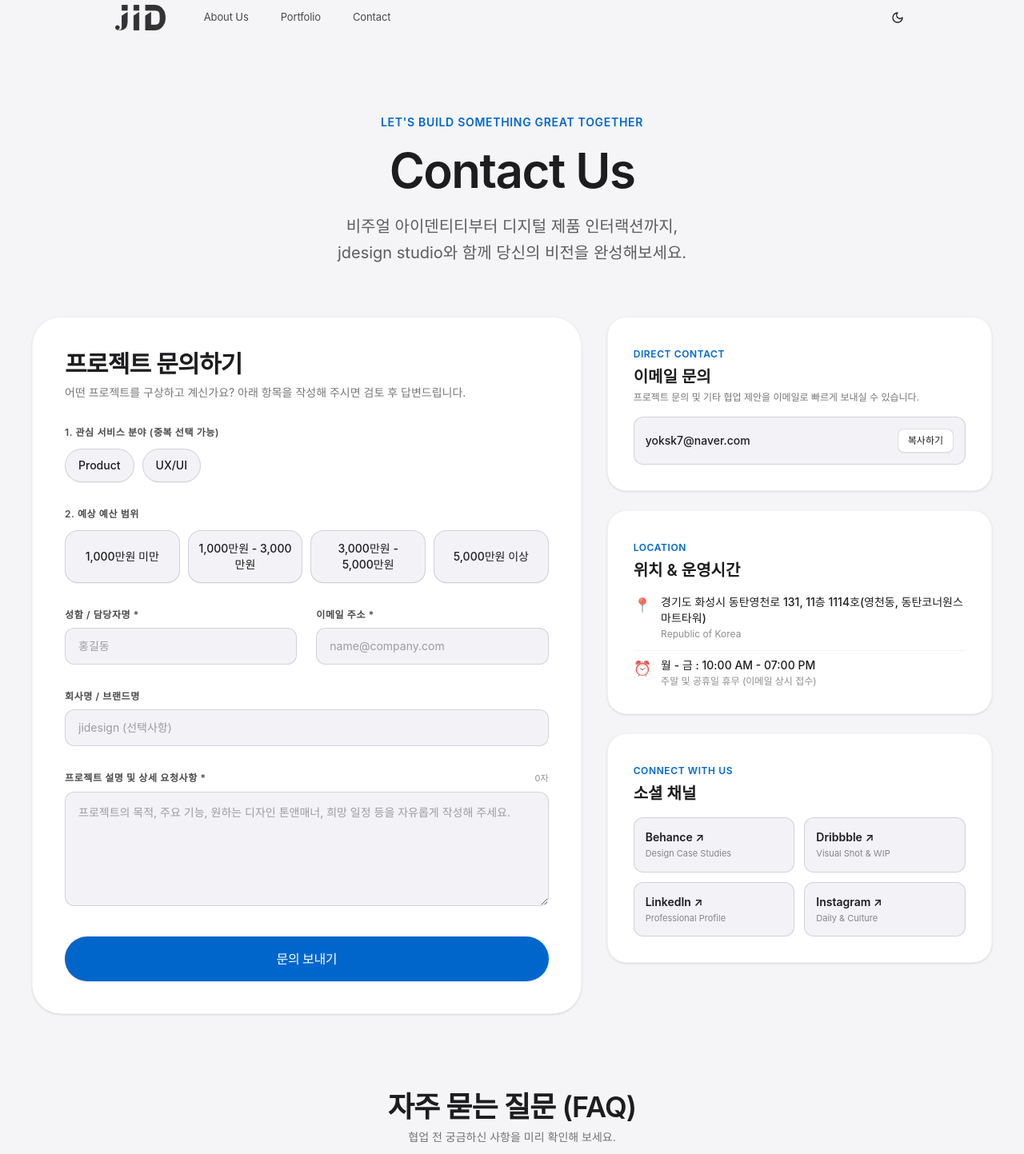
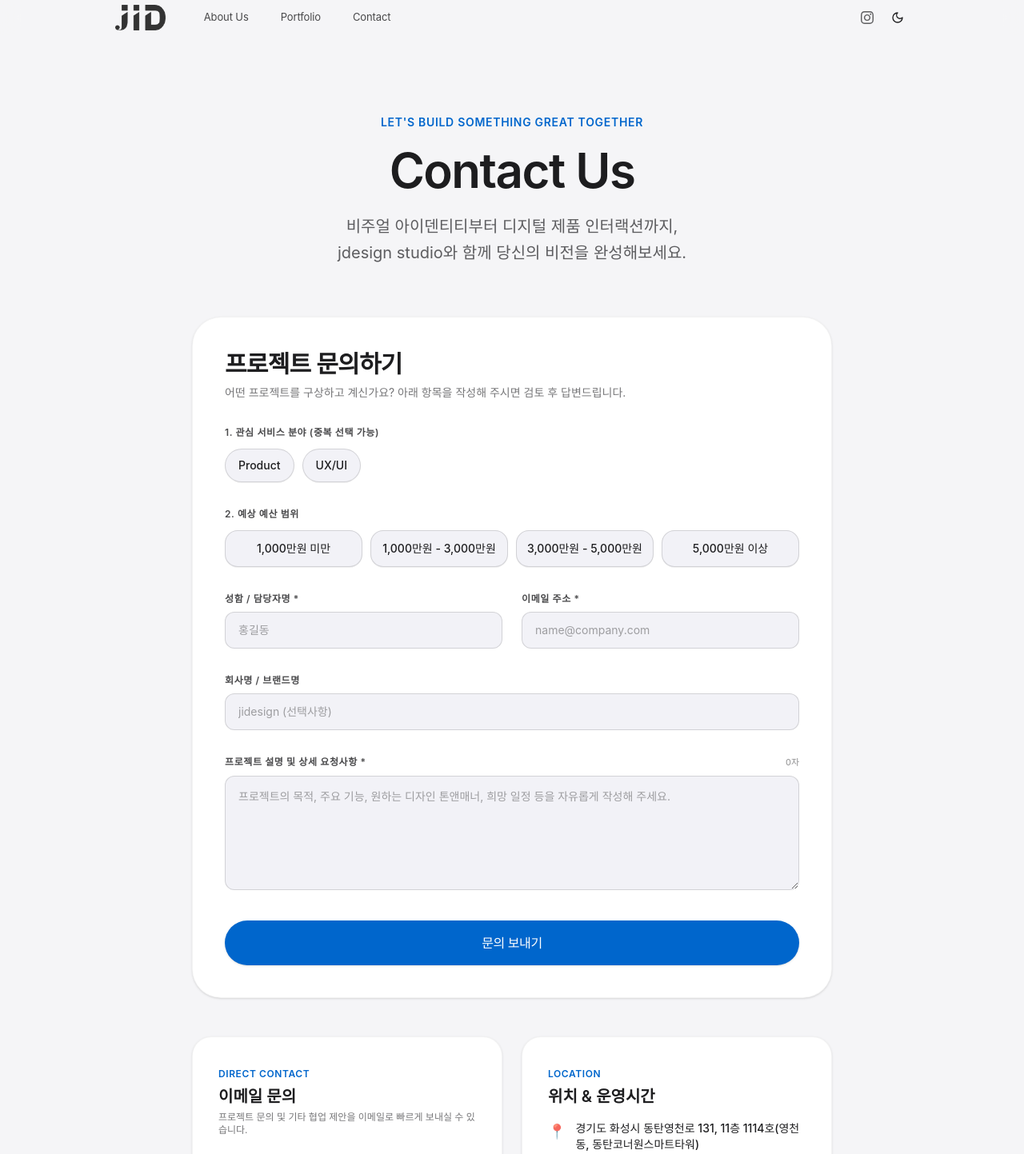
Before and after one commit to kkomjirak/jdesign, a Next.js app: page /contact in a window 1280 px wide. Shown: the top 1443 px of the page at 80% size. Built offline with nearby package versions, Linux system fonts and the light colour scheme.

Commit message:
UI: center ContactForm, arrange ContactInfo horizontally, and add Instagram icon to GNB

```diff
--- a/src/app/contact/page.tsx
+++ b/src/app/contact/page.tsx
@@ -51,14 +51,14 @@ export default function ContactPage() {
           </p>
         </div>
 
-        {/* Form & Info Grid */}
-        <div className="grid grid-cols-1 lg:grid-cols-12 gap-8 items-start">
-          <div ref={formRef} className="lg:col-span-7">
-            <ContactForm />
-          </div>
-          <div ref={infoRef} className="lg:col-span-5">
-            <ContactInfo />
-          </div>
+        {/* 1. Center Aligned Contact Form */}
+        <div ref={formRef} className="max-w-[800px] mx-auto w-full mb-12">
+          <ContactForm />
+        </div>
+
+        {/* 2. Direct Contact & Location Side-by-Side */}
+        <div ref={infoRef} className="max-w-[800px] mx-auto w-full mb-16">
+          <ContactInfo />
         </div>
 
         {/* FAQ Section */}
--- a/src/components/common/GNB.tsx
+++ b/src/components/common/GNB.tsx
@@ -92,7 +92,21 @@ export default function GNB() {
             ))}
           </ul>
 
-          <div className="flex items-center z-50 relative">
+          <div className="flex items-center gap-1.5 md:gap-2 z-50 relative">
+            {/* Instagram Link Button */}
+            <a
+              href="https://instagram.com"
+              target="_blank"
+              rel="noreferrer"
+              aria-label="Instagram"
+              className="p-2 text-[#1D1D1F] dark:text-[#F5F5F7] opacity-70 hover:opacity-100 transition-opacity flex items-center justify-center"
+              title="Instagram"
+            >
+              <svg className="w-4 h-4" fill="currentColor" viewBox="0 0 24 24">
+                <path d="M12 2.163c3.204 0 3.584.012 4.85.07 3.252.148 4.771 1.691 4.919 4.919.058 1.265.069 1.645.069 4.849 0 3.205-.012 3.584-.069 4.849-.149 3.225-1.664 4.771-4.919 4.919-1.266.058-1.644.07-4.85.07-3.204 0-3.584-.012-4.849-.07-3.26-.149-4.771-1.699-4.919-4.92-.058-1.265-.07-1.644-.07-4.849 0-3.204.013-3.583.07-4.849.149-3.227 1.664-4.771 4.919-4.919 1.266-.057 1.645-.069 4.849-.069zm0-2.163c-3.259 0-3.667.014-4.947.072-4.358.2-6.78 2.618-6.98 6.98-.059 1.281-.073 1.689-.073 4.948 0 3.259.014 3.668.072 4.948.2 4.358 2.618 6.78 6.98 6.98 1.281.058 1.689.072 4.948.072 3.259 0 3.668-.014 4.948-.072 4.354-.2 6.782-2.618 6.979-6.98.059-1.28.073-1.689.073-4.948 0-3.259-.014-3.667-.072-4.947-.196-4.354-2.617-6.78-6.979-6.98-1.281-.059-1.69-.073-4.949-.073zm0 5.838c-3.403 0-6.162 2.759-6.162 6.162s2.759 6.163 6.162 6.163 6.162-2.759 6.162-6.163c0-3.403-2.759-6.162-6.162-6.162zm0 10.162c-2.209 0-4-1.79-4-4 0-2.209 1.791-4 4-4s4 1.791 4 4c0 2.21-1.791 4-4 4zm6.406-11.845c-.796 0-1.441.645-1.441 1.44s.645 1.44 1.441 1.44c.795 0 1.439-.645 1.439-1.44s-.644-1.44-1.439-1.44z"/>
+              </svg>
+            </a>
+
             <ThemeToggle />
           </div>
 
@@ -116,6 +130,21 @@ export default function GNB() {
                 </Link>
               </li>
             ))}
+            {/* Mobile Menu Instagram Link */}
+            <li className="border-b border-[#1D1D1F]/10 dark:border-[#F5F5F7]/10 last:border-0">
+              <a
+                href="https://instagram.com"
+                target="_blank"
+                rel="noreferrer"
+                className="flex items-center gap-3 py-3 text-2xl font-semibold tracking-tight text-[#1D1D1F] dark:text-[#F5F5F7] opacity-90 hover:opacity-100"
+                onClick={() => setIsMobileMenuOpen(false)}
+              >
+                <svg className="w-6 h-6" fill="currentColor" viewBox="0 0 24 24">
+                  <path d="M12 2.163c3.204 0 3.584.012 4.85.07 3.252.148 4.771 1.691 4.919 4.919.058 1.265.069 1.645.069 4.849 0 3.205-.012 3.584-.069 4.849-.149 3.225-1.664 4.771-4.919 4.919-1.266.058-1.644.07-4.85.07-3.204 0-3.584-.012-4.849-.07-3.26-.149-4.771-1.699-4.919-4.92-.058-1.265-.07-1.644-.07-4.849 0-3.204.013-3.583.07-4.849.149-3.227 1.664-4.771 4.919-4.919 1.266-.057 1.645-.069 4.849-.069zm0-2.163c-3.259 0-3.667.014-4.947.072-4.358.2-6.78 2.618-6.98 6.98-.059 1.281-.073 1.689-.073 4.948 0 3.259.014 3.668.072 4.948.2 4.358 2.618 6.78 6.98 6.98 1.281.058 1.689.072 4.948.072 3.259 0 3.668-.014 4.948-.072 4.354-.2 6.782-2.618 6.979-6.98.059-1.28.073-1.689.073-4.948 0-3.259-.014-3.667-.072-4.947-.196-4.354-2.617-6.78-6.979-6.98-1.281-.059-1.69-.073-4.949-.073zm0 5.838c-3.403 0-6.162 2.759-6.162 6.162s2.759 6.163 6.162 6.163 6.162-2.759 6.162-6.163c0-3.403-2.759-6.162-6.162-6.162zm0 10.162c-2.209 0-4-1.79-4-4 0-2.209 1.791-4 4-4s4 1.791 4 4c0 2.21-1.791 4-4 4zm6.406-11.845c-.796 0-1.441.645-1.441 1.44s.645 1.44 1.441 1.44c.795 0 1.439-.645 1.439-1.44s-.644-1.44-1.439-1.44z"/>
+                </svg>
+                <span>Instagram ↗</span>
+              </a>
+            </li>
           </ul>
         </div>
       </div>
--- a/src/components/contact/ContactInfo.tsx
+++ b/src/components/contact/ContactInfo.tsx
@@ -13,9 +13,10 @@ export default function ContactInfo() {
   };
 
   return (
-    <div className="flex flex-col gap-6 w-full">
-      {/* Email Card */}
-      <div className="bg-white dark:bg-[#1C1C1E] rounded-[24px] p-6 md:p-8 shadow-sm border border-[#1D1D1F]/5 dark:border-white/10 transition-colors duration-300">
+    <div className="grid grid-cols-1 md:grid-cols-2 gap-6 w-full max-w-[900px] mx-auto">
+      {/* Email Card (Direct Contact) */}
+      <div className="bg-white dark:bg-[#1C1C1E] rounded-[24px] p-6 md:p-8 shadow-sm border border-[#1D1D1F]/5 dark:border-white/10 transition-colors duration-300 flex flex-col justify-between">
+        <div>
           <span className="text-xs font-semibold text-[#0066CC] uppercase tracking-wider">
             Direct Contact
           </span>
@@ -25,8 +26,9 @@ export default function ContactInfo() {
           <p className="text-xs text-[#1D1D1F]/60 dark:text-[#F5F5F7]/60 mt-1 mb-4">
             프로젝트 문의 및 기타 협업 제안을 이메일로 빠르게 보내실 수 있습니다.
           </p>
+        </div>
 
-        <div className="flex items-center justify-between bg-[#F2F2F7] dark:bg-[#252528] p-3.5 rounded-xl border border-[#1D1D1F]/15 dark:border-[#F5F5F7]/20 hover:border-[#0066CC]/60 dark:hover:border-[#0066CC]/70 transition-all">
+        <div className="flex items-center justify-between bg-[#F2F2F7] dark:bg-[#252528] p-3.5 rounded-xl border border-[#1D1D1F]/15 dark:border-[#F5F5F7]/20 hover:border-[#0066CC]/60 dark:hover:border-[#0066CC]/70 transition-all mt-2">
           <span className="text-sm font-medium text-[#1D1D1F] dark:text-[#F5F5F7] truncate">
             {email}
           </span>
@@ -35,9 +37,7 @@ export default function ContactInfo() {
             className="px-3 py-1.5 rounded-lg bg-white dark:bg-[#1C1C1E] text-xs font-medium text-[#1D1D1F] dark:text-white border border-[#1D1D1F]/15 dark:border-[#F5F5F7]/20 hover:border-[#0066CC] hover:text-[#0066CC] shadow-2xs transition-all flex items-center gap-1 shrink-0 ml-2 cursor-pointer"
           >
             {copied ? (
-              <>
               <span className="text-emerald-500 font-semibold">복사됨!</span>
-              </>
             ) : (
               <span>복사하기</span>
             )}
@@ -46,64 +46,40 @@ export default function ContactInfo() {
       </div>
 
       {/* Location & Hours Card */}
-      <div className="bg-white dark:bg-[#1C1C1E] rounded-[24px] p-6 md:p-8 shadow-sm border border-[#1D1D1F]/5 dark:border-white/10 transition-colors duration-300">
+      <div className="bg-white dark:bg-[#1C1C1E] rounded-[24px] p-6 md:p-8 shadow-sm border border-[#1D1D1F]/5 dark:border-white/10 transition-colors duration-300 flex flex-col justify-between">
+        <div>
           <span className="text-xs font-semibold text-[#0066CC] uppercase tracking-wider">
             Location
           </span>
           <h4 className="text-xl font-semibold text-[#1D1D1F] dark:text-[#F5F5F7] mt-1">
-          위치 & 운영시간
+            위치 &amp; 운영시간
           </h4>
+        </div>
 
         <div className="mt-4 space-y-3 text-sm text-[#1D1D1F]/80 dark:text-[#F5F5F7]/80">
           <div className="flex items-start gap-3">
             <span className="text-lg">📍</span>
             <div>
-              <p className="font-medium text-[#1D1D1F] dark:text-white">경기도 화성시 동탄영천로 131, 11층 1114호(영천동, 동탄코너원스마트타워)</p>
-              <p className="text-xs text-[#1D1D1F]/50 dark:text-[#F5F5F7]/50 mt-0.5">Republic of Korea</p>
+              <p className="font-medium text-[#1D1D1F] dark:text-white">
+                경기도 화성시 동탄영천로 131, 11층 1114호(영천동, 동탄코너원스마트타워)
+              </p>
+              <p className="text-xs text-[#1D1D1F]/50 dark:text-[#F5F5F7]/50 mt-0.5">
+                Republic of Korea
+              </p>
             </div>
           </div>
 
           <div className="flex items-start gap-3 pt-2 border-t border-[#1D1D1F]/5 dark:border-white/5">
             <span className="text-lg">⏰</span>
             <div>
-              <p className="font-medium text-[#1D1D1F] dark:text-white">월 - 금 : 10:00 AM - 07:00 PM</p>
-              <p className="text-xs text-[#1D1D1F]/50 dark:text-[#F5F5F7]/50 mt-0.5">주말 및 공휴일 휴무 (이메일 상시 접수)</p>
+              <p className="font-medium text-[#1D1D1F] dark:text-white">
+                월 - 금 : 10:00 AM - 07:00 PM
+              </p>
+              <p className="text-xs text-[#1D1D1F]/50 dark:text-[#F5F5F7]/50 mt-0.5">
+                주말 및 공휴일 휴무 (이메일 상시 접수)
+              </p>
             </div>
           </div>
-        </div>
-      </div>
-
-      {/* Social Channels */}
-      <div className="bg-white dark:bg-[#1C1C1E] rounded-[24px] p-6 md:p-8 shadow-sm border border-[#1D1D1F]/5 dark:border-white/10 transition-colors duration-300">
-        <span className="text-xs font-semibold text-[#0066CC] uppercase tracking-wider">
-          Connect With Us
-        </span>
-        <h4 className="text-xl font-semibold text-[#1D1D1F] dark:text-[#F5F5F7] mt-1 mb-4">
-          소셜 채널
-        </h4>
-
-        <div className="grid grid-cols-2 gap-3">
-          {[
-            { name: "Behance", url: "https://behance.net", desc: "Design Case Studies" },
-            { name: "Dribbble", url: "https://dribbble.com", desc: "Visual Shot & WIP" },
-            { name: "LinkedIn", url: "https://linkedin.com", desc: "Professional Profile" },
-            { name: "Instagram", url: "https://instagram.com", desc: "Daily & Culture" },
-          ].map((channel) => (
-            <a
-              key={channel.name}
-              href={channel.url}
-              target="_blank"
-              rel="noreferrer"
-              className="p-3.5 rounded-xl bg-[#F2F2F7] dark:bg-[#252528] border border-[#1D1D1F]/15 dark:border-[#F5F5F7]/20 hover:border-[#0066CC]/60 dark:hover:border-[#0066CC]/70 transition-all group"
-            >
-              <p className="font-semibold text-sm text-[#1D1D1F] dark:text-[#F5F5F7] group-hover:text-[#0066CC] dark:group-hover:text-[#0066CC] transition-colors">
-                {channel.name} ↗
-              </p>
-              <p className="text-[11px] text-[#1D1D1F]/50 dark:text-[#F5F5F7]/50 mt-0.5">
-                {channel.desc}
-              </p>
-            </a>
-          ))}
         </div>
       </div>
     </div>
```
Lines whose indentation alone changed are shown as unchanged.
